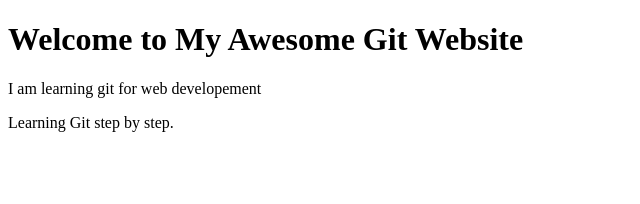
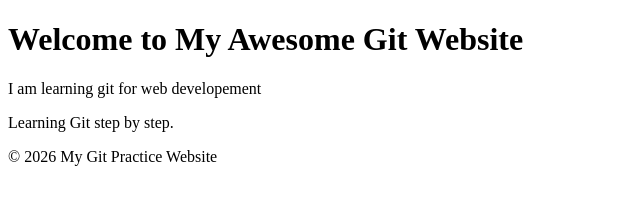
Before and after one commit to vijolouis01/git-practice, a plain HTML site: page index.html in a window 1280 px wide. Shown: the whole page, without its empty margins (0-640 px from the left). Drawn offline with Linux system fonts and the light colour scheme.

Commit message:
Add website footer

```diff
--- a/index.html
+++ b/index.html
@@ -9,5 +9,8 @@
     <h1>Welcome to My Awesome Git Website</h1>
     <p>I am learning git for web developement</p>
     <p>Learning Git step by step.</p>
+    <footer>
+    <p>&copy; 2026 My Git Practice Website</p>
+</footer>
 </body>
 </html>
```
